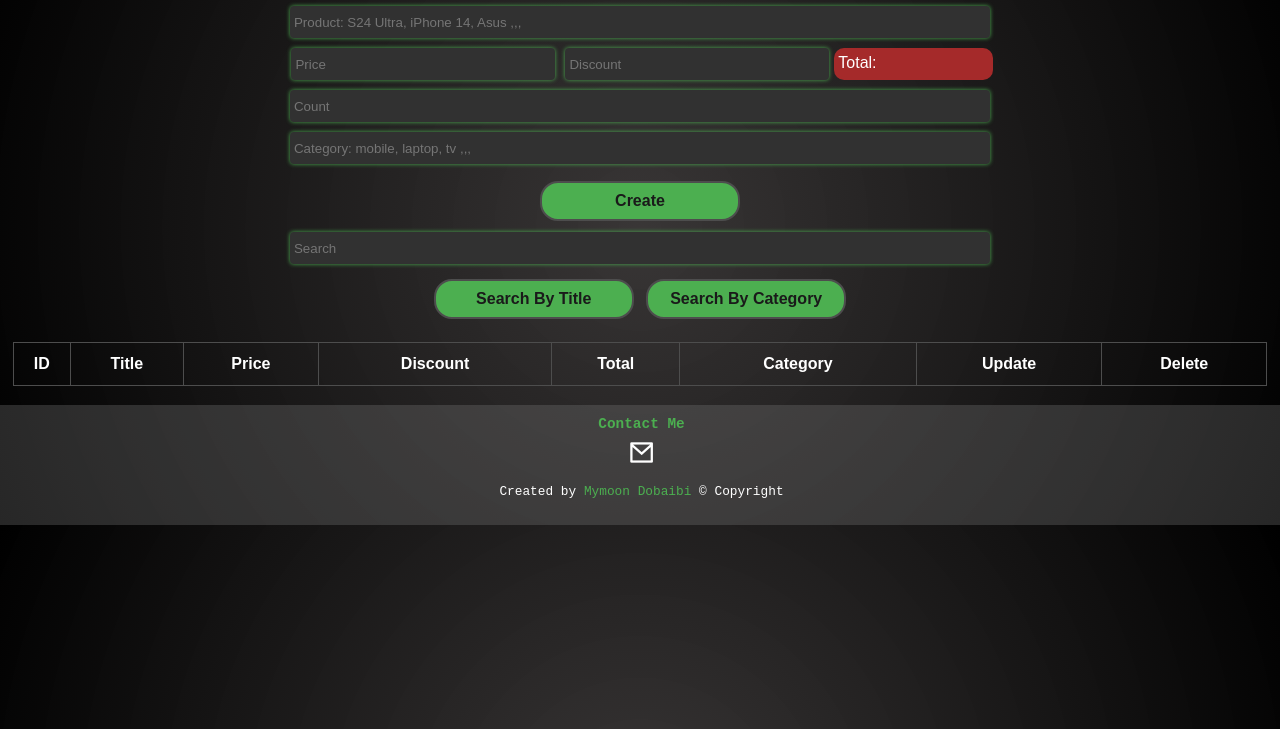
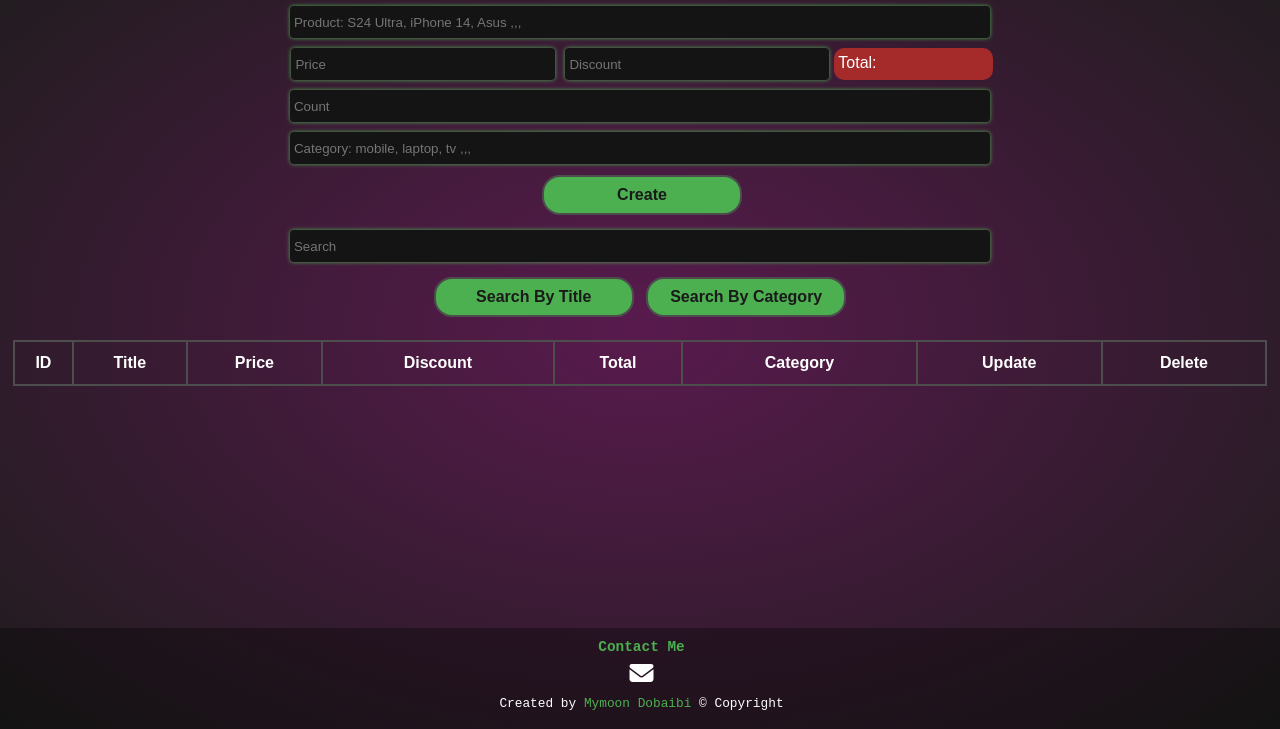
Before and after one commit to Moony2020/cruds, a plain HTML site: page index.html in a window 1280 px wide. Shown: the part 71-800 px from the top of the page. Drawn offline with nearby package versions, Linux system fonts and the light colour scheme.

Commit message:
Updated footer

```diff
--- a/css/style.css
+++ b/css/style.css
@@ -5,9 +5,13 @@
 }
 
 body {
-    background: radial-gradient(circle, #2b2828ee, #000000);
+    background: radial-gradient(farthest-corner, #4d0a41ee, #1d1c1c);
     color: #fff;
     font-family: Arial, sans-serif;
+    overflow-x: hidden;
+    display: flex;
+    flex-direction: column;
+    min-height: 100vh;
 }
 
 :root {
@@ -22,6 +26,8 @@ body {
 .cruds {
     width: 98%;
     margin: auto;
+    flex: 1;
+    /* Allow the .cruds container to grow and take up available space */
 }
 
 .header {
@@ -41,8 +47,6 @@ body {
     align-items: center;
 }
 
-
-
 input {
     width: 100%;
     height: 2rem;
@@ -51,10 +55,9 @@ input {
     padding: 4px 4px;
     outline: none;
     margin: 5px;
-    background: rgb(49, 49, 49);
+    background: rgb(20, 20, 20);
     color: var(--text-color);
     box-shadow: 0 0 4px var(--main-color);
-
 }
 
 input:hover {
@@ -88,10 +91,10 @@ input:hover {
 }
 
 button {
-    width: 100%;
+    width: 90%;
     max-width: 200px;
     height: 2.5rem;
-    margin-top: 12px;
+    margin: 6px 2px 4px 6px;
     background: var(--main-color);
     color: var(--first-color);
     font-weight: bold;
@@ -99,15 +102,14 @@ button {
     cursor: pointer;
     border: 2px solid var(--second-color);
     border-radius: 18px;
-    transition: 0.4s;
+    transition: background-color 0.4s, color 0.4s, border 0.4s;
     outline: none;
 }
 
 button:hover {
     background: var(--first-color);
-    letter-spacing: 1px;
     color: var(--main-color);
-    border: 3px solid var(--main-color);
+    border: 2px solid var(--hover-color);
 }
 
 .sreachBtn {
@@ -132,11 +134,13 @@ table {
     border-collapse: collapse;
 }
 
+
 /* border for table */
+
 table,
 th,
 td {
-    border: 1px solid var(--second-color);
+    border: 2px solid var(--second-color);
 }
 
 th {
@@ -144,7 +148,9 @@ th {
     padding-bottom: 12px;
 }
 
+
 /* Model styles */
+
 .modal {
     display: none;
     position: fixed;
@@ -184,6 +190,7 @@ th {
 
 .modal-content button:hover {
     background-color: var(--hover-color);
+    color: #000000;
 }
 
 .modal-content #confirmNo {
@@ -194,11 +201,16 @@ th {
     background-color: #e53935;
 }
 
+
 /* footer starts */
-footer .footer-container {
-    background: rgba(117, 116, 116, 0.337);
+
+footer {
+    background: rgba(0, 0, 0, 0.337);
     width: 100%;
     padding: .6rem;
+    text-align: center;
+    margin-top: auto;
+    /* Push the footer to the bottom */
 }
 
 .col-sm-6 {
@@ -215,14 +227,14 @@ footer .footer-container {
 }
 
 .col-sm-6 i {
-    font-size: 1.7rem;
+    font-size: 1.5rem;
     text-decoration: none;
     color: var(--text-color);
     display: inline-block;
 }
 
 .Copyright {
-    padding: 1rem;
+    padding: .5rem;
     color: var(--text-color);
     font-size: 0.8rem;
 }
@@ -231,26 +243,27 @@ footer .footer-container {
     color: var(--main-color);
 }
 
+
 /* footer ends */
 
+
 /* media query*/
+
 @media screen and (max-width: 545px) {
     .header {
         font-size: .7rem;
     }
-
     .sreachBtn button {
         width: 44%;
     }
-
     button {
         font-size: .9rem;
+        width: 100%;
+        margin: 1px 2px 2px 1px;
     }
-
     #thead th {
         font-size: .9rem;
     }
-
     .input,
     .output {
         max-width: 360px;
--- a/index.html
+++ b/index.html
@@ -8,9 +8,8 @@
     <meta name="description" content="Product Management System">
     <meta name="Keywords" content="Product, Management, mobile, laptop">
     <link href="https://cdn.jsdelivr.net/npm/remixicon@4.2.0/fonts/remixicon.css" rel="stylesheet" />
-        <link rel="stylesheet" href="https://cdnjs.cloudflare.com/ajax/libs/font-awesome/6.1.1/css/all.min.css"
-            integrity="sha512-KfkfwYDsLkIlwQp6LFnl8zNdLGxu9YAA1QvwINks4PhcElQSvqcyVLLD9aMhXd13uQjoXtEKNosOWaZqXgel0g=="
-            crossorigin="anonymous" referrerpolicy="no-referrer" />
+    <link rel="stylesheet" href="https://cdnjs.cloudflare.com/ajax/libs/font-awesome/6.1.1/css/all.min.css" integrity="sha512-KfkfwYDsLkIlwQp6LFnl8zNdLGxu9YAA1QvwINks4PhcElQSvqcyVLLD9aMhXd13uQjoXtEKNosOWaZqXgel0g==" crossorigin="anonymous" referrerpolicy="no-referrer"
+    />
     <link rel="stylesheet" href="css/style.css">
     <title>CRUDS</title>
 </head>
@@ -67,7 +66,7 @@
             <div class="col-sm-6">
                 <h4>Contact Me</h4>
                 <a href="mailto:mymoon676@hotmail.com">
-                        <i class="ri-mail-line"></i> <!-- Using Remixicon's mail icon -->
+                    <i class="fa-duotone fa-solid fa-envelope"></i>
                 </a>
             </div>
             <div class="col-sm-6">
```
Lines whose indentation alone changed are shown as unchanged.
